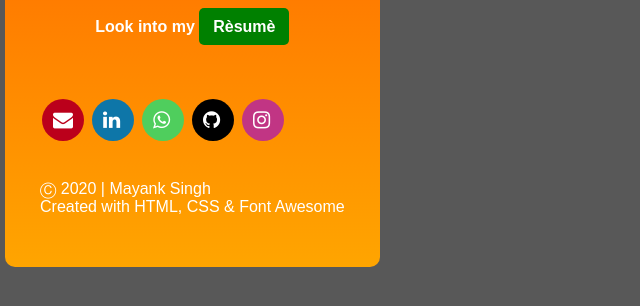
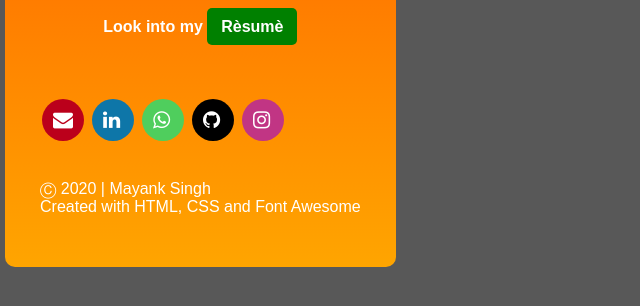
Before and after one commit to mayank-mst/mayank-mst.github.io, a plain HTML site: page index.html in a window 1280 px wide. Shown: the part 374-680 px from the top of the page, without its empty margins (0-640 px from the left). Drawn offline with nearby package versions, Linux system fonts and the light colour scheme; a web font is replaced by a local one.

Commit message:
Update index.html

```diff
--- a/index.html
+++ b/index.html
@@ -52,7 +52,7 @@
             <p class="whiteText francoisFont">
                 &#X24B8 2020 | Mayank Singh
             <br>
-            Created with HTML, CSS & Font Awesome
+              Created with HTML, CSS and Font Awesome
             </p>
       </div>
     </div>
```
